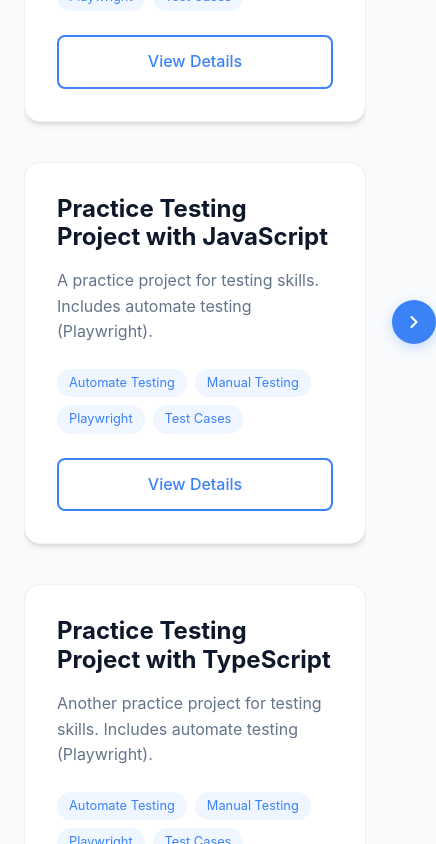
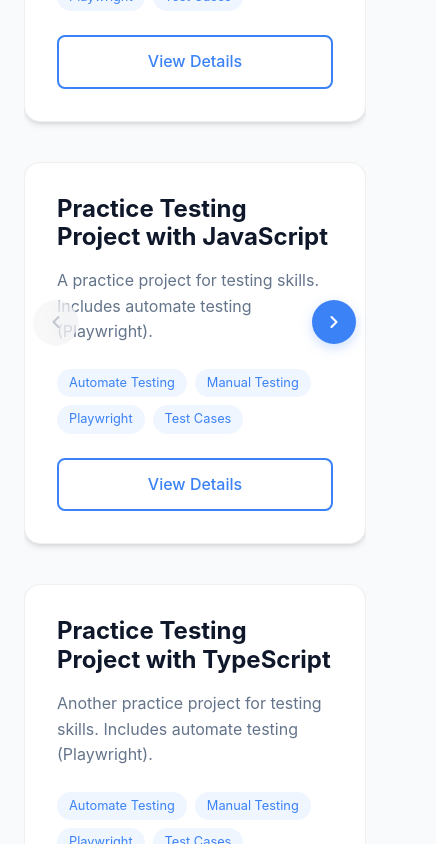
Before and after one commit to Daijirew/Portfolio-Software-Tester, a React (Vite) app: page / in a window 390 px wide. Shown: the part 4088-4932 px from the top of the page, 436 px wide, since content can reach past the window. Built offline with nearby package versions, Linux system fonts and the light colour scheme.

Commit message:
Update Responsive Project section

```diff
--- a/src/components/Projects.jsx
+++ b/src/components/Projects.jsx
@@ -120,6 +120,7 @@ const Projects = () => {
                     {maxIndex > 0 && (
                         <>
                             <button
+                                className="slider-arrow-left"
                                 onClick={prevSlide}
                                 disabled={currentIndex === 0}
                                 style={{
@@ -165,6 +166,7 @@ const Projects = () => {
                             </button>
 
                             <button
+                                className="slider-arrow-right"
                                 onClick={nextSlide}
                                 disabled={currentIndex === maxIndex}
                                 style={{
--- a/src/index.css
+++ b/src/index.css
@@ -271,3 +271,14 @@ html {
   scroll-padding-top: 80px;
   /* Offset for sticky header */
 }
+
+/* Project Slider Arrow Responsive */
+@media (max-width: 1100px) {
+  .slider-arrow-left {
+    left: 10px !important;
+  }
+
+  .slider-arrow-right {
+    right: 10px !important;
+  }
+}
```
